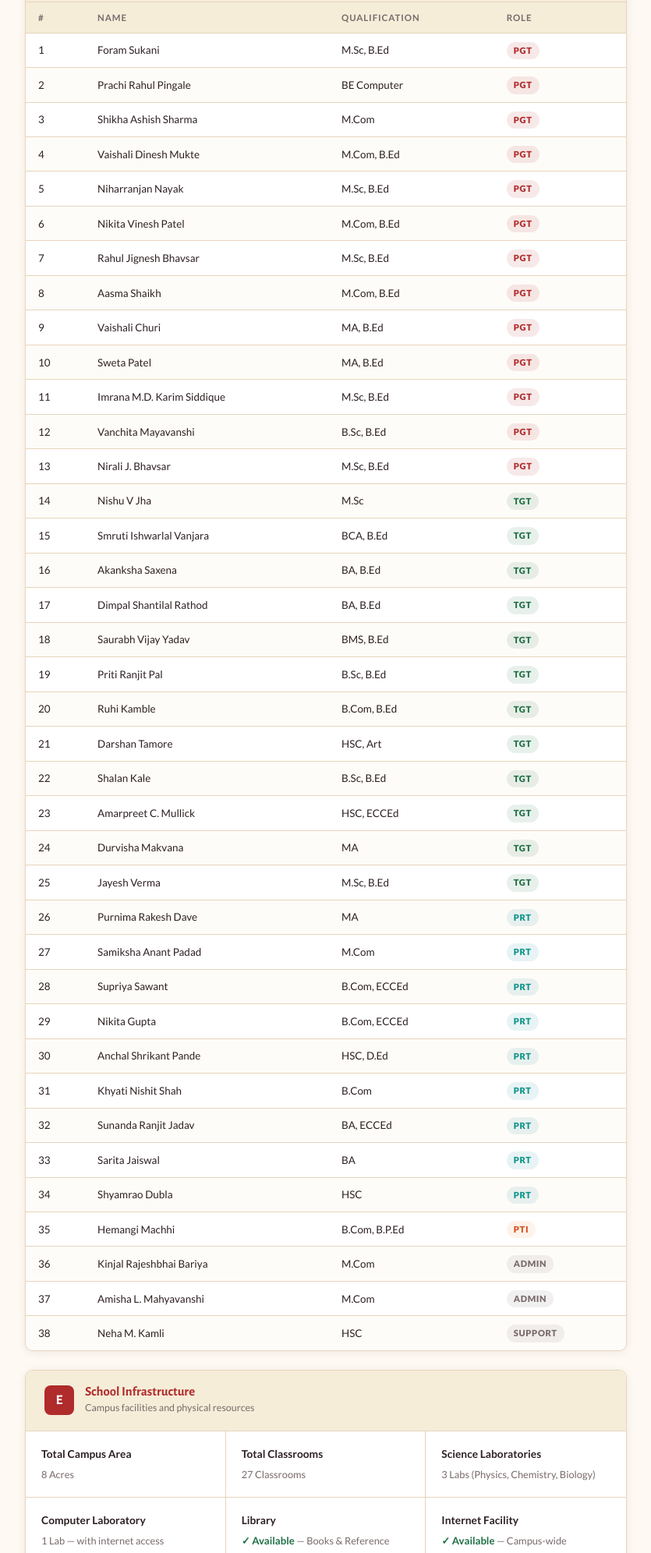
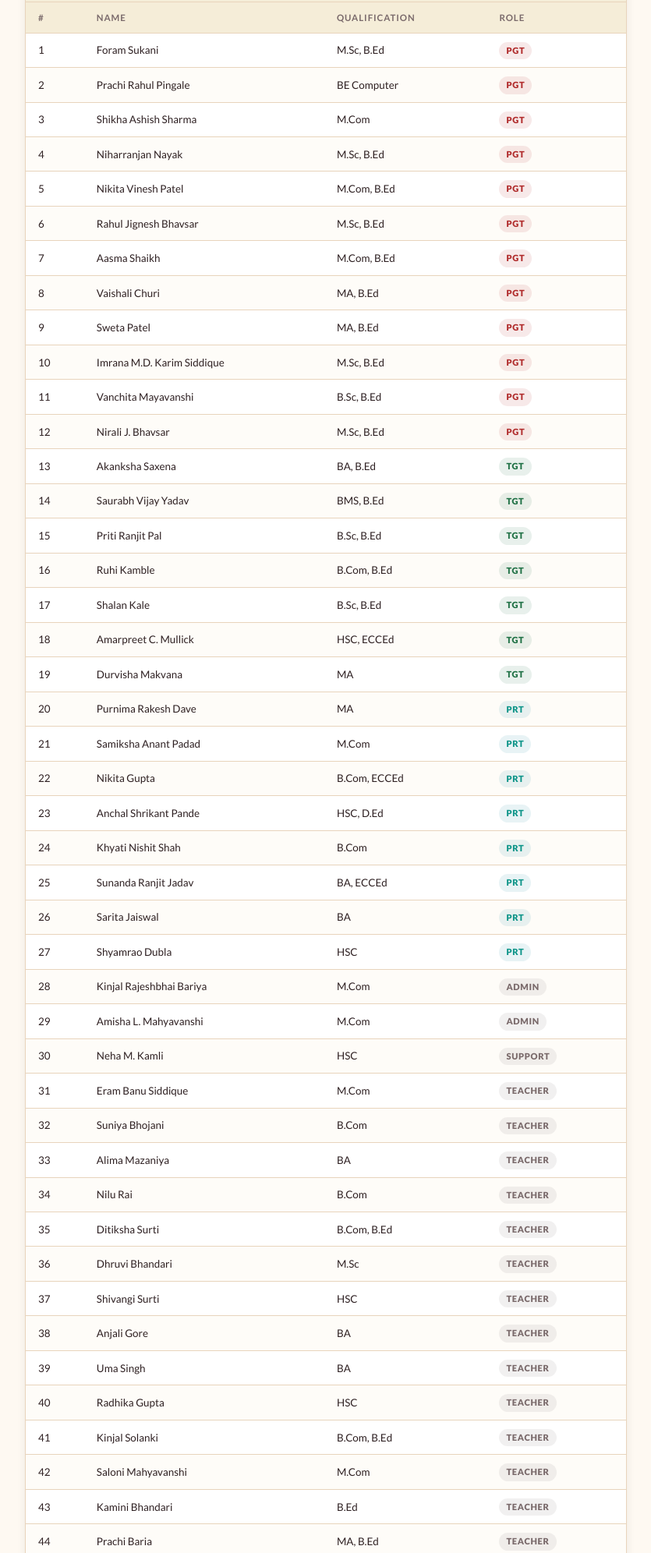
Before and after one commit to soham24/agratha-academy, a plain HTML site: page mandatory-public-disclosure.html in a window 1280 px wide. Shown: the part 3291-5283 px from the top of the page at 78% size, without its empty margins (352-1187 px from the left). Drawn offline with nearby package versions, Linux system fonts and the light colour scheme.

Commit message:
Update teaching staff list and totals

```diff
--- a/mandatory-public-disclosure.html
+++ b/mandatory-public-disclosure.html
@@ -961,24 +961,28 @@
 
             <div class="mini-stats">
               <div class="mini-stat">
-                <strong>38</strong>
+                <strong>48</strong>
                 <span>Total Staff</span>
               </div>
               <div class="mini-stat">
-                <strong>13</strong>
+                <strong>12</strong>
                 <span>PGT</span>
               </div>
               <div class="mini-stat">
-                <strong>12</strong>
+                <strong>7</strong>
                 <span>TGT</span>
               </div>
               <div class="mini-stat">
-                <strong>9</strong>
+                <strong>8</strong>
                 <span>PRT</span>
               </div>
               <div class="mini-stat">
-                <strong>1</strong>
-                <span>PTI</span>
+                <strong>16</strong>
+                <span>Teachers</span>
+              </div>
+              <div class="mini-stat">
+                <strong>2</strong>
+                <span>Part-time</span>
               </div>
               <div class="mini-stat">
                 <strong>3</strong>
@@ -986,11 +990,7 @@
               </div>
               <div class="mini-stat">
                 <strong>MA / M.Sc</strong>
-                <span>Min. PGT Qualification</span>
-              </div>
-              <div class="mini-stat">
-                <strong>B.Ed</strong>
-                <span>Min. Teaching Cert.</span>
+                <span>Postgraduate Qualifications</span>
               </div>
             </div>
 
@@ -1021,41 +1021,51 @@
                 <tr><td>1</td><td>Foram Sukani</td><td>M.Sc, B.Ed</td><td><span class="role-pill rp-pgt">PGT</span></td></tr>
                 <tr><td>2</td><td>Prachi Rahul Pingale</td><td>BE Computer</td><td><span class="role-pill rp-pgt">PGT</span></td></tr>
                 <tr><td>3</td><td>Shikha Ashish Sharma</td><td>M.Com</td><td><span class="role-pill rp-pgt">PGT</span></td></tr>
-                <tr><td>4</td><td>Vaishali Dinesh Mukte</td><td>M.Com, B.Ed</td><td><span class="role-pill rp-pgt">PGT</span></td></tr>
-                <tr><td>5</td><td>Niharranjan Nayak</td><td>M.Sc, B.Ed</td><td><span class="role-pill rp-pgt">PGT</span></td></tr>
-                <tr><td>6</td><td>Nikita Vinesh Patel</td><td>M.Com, B.Ed</td><td><span class="role-pill rp-pgt">PGT</span></td></tr>
-                <tr><td>7</td><td>Rahul Jignesh Bhavsar</td><td>M.Sc, B.Ed</td><td><span class="role-pill rp-pgt">PGT</span></td></tr>
-                <tr><td>8</td><td>Aasma Shaikh</td><td>M.Com, B.Ed</td><td><span class="role-pill rp-pgt">PGT</span></td></tr>
-                <tr><td>9</td><td>Vaishali Churi</td><td>MA, B.Ed</td><td><span class="role-pill rp-pgt">PGT</span></td></tr>
-                <tr><td>10</td><td>Sweta Patel</td><td>MA, B.Ed</td><td><span class="role-pill rp-pgt">PGT</span></td></tr>
-                <tr><td>11</td><td>Imrana M.D. Karim Siddique</td><td>M.Sc, B.Ed</td><td><span class="role-pill rp-pgt">PGT</span></td></tr>
-                <tr><td>12</td><td>Vanchita Mayavanshi</td><td>B.Sc, B.Ed</td><td><span class="role-pill rp-pgt">PGT</span></td></tr>
-                <tr><td>13</td><td>Nirali J. Bhavsar</td><td>M.Sc, B.Ed</td><td><span class="role-pill rp-pgt">PGT</span></td></tr>
-                <tr><td>14</td><td>Nishu V Jha</td><td>M.Sc</td><td><span class="role-pill rp-tgt">TGT</span></td></tr>
-                <tr><td>15</td><td>Smruti Ishwarlal Vanjara</td><td>BCA, B.Ed</td><td><span class="role-pill rp-tgt">TGT</span></td></tr>
-                <tr><td>16</td><td>Akanksha Saxena</td><td>BA, B.Ed</td><td><span class="role-pill rp-tgt">TGT</span></td></tr>
-                <tr><td>17</td><td>Dimpal Shantilal Rathod</td><td>BA, B.Ed</td><td><span class="role-pill rp-tgt">TGT</span></td></tr>
-                <tr><td>18</td><td>Saurabh Vijay Yadav</td><td>BMS, B.Ed</td><td><span class="role-pill rp-tgt">TGT</span></td></tr>
-                <tr><td>19</td><td>Priti Ranjit Pal</td><td>B.Sc, B.Ed</td><td><span class="role-pill rp-tgt">TGT</span></td></tr>
-                <tr><td>20</td><td>Ruhi Kamble</td><td>B.Com, B.Ed</td><td><span class="role-pill rp-tgt">TGT</span></td></tr>
-                <tr><td>21</td><td>Darshan Tamore</td><td>HSC, Art</td><td><span class="role-pill rp-tgt">TGT</span></td></tr>
-                <tr><td>22</td><td>Shalan Kale</td><td>B.Sc, B.Ed</td><td><span class="role-pill rp-tgt">TGT</span></td></tr>
-                <tr><td>23</td><td>Amarpreet C. Mullick</td><td>HSC, ECCEd</td><td><span class="role-pill rp-tgt">TGT</span></td></tr>
-                <tr><td>24</td><td>Durvisha Makvana</td><td>MA</td><td><span class="role-pill rp-tgt">TGT</span></td></tr>
-                <tr><td>25</td><td>Jayesh Verma</td><td>M.Sc, B.Ed</td><td><span class="role-pill rp-tgt">TGT</span></td></tr>
-                <tr><td>26</td><td>Purnima Rakesh Dave</td><td>MA</td><td><span class="role-pill rp-prt">PRT</span></td></tr>
-                <tr><td>27</td><td>Samiksha Anant Padad</td><td>M.Com</td><td><span class="role-pill rp-prt">PRT</span></td></tr>
-                <tr><td>28</td><td>Supriya Sawant</td><td>B.Com, ECCEd</td><td><span class="role-pill rp-prt">PRT</span></td></tr>
-                <tr><td>29</td><td>Nikita Gupta</td><td>B.Com, ECCEd</td><td><span class="role-pill rp-prt">PRT</span></td></tr>
-                <tr><td>30</td><td>Anchal Shrikant Pande</td><td>HSC, D.Ed</td><td><span class="role-pill rp-prt">PRT</span></td></tr>
-                <tr><td>31</td><td>Khyati Nishit Shah</td><td>B.Com</td><td><span class="role-pill rp-prt">PRT</span></td></tr>
-                <tr><td>32</td><td>Sunanda Ranjit Jadav</td><td>BA, ECCEd</td><td><span class="role-pill rp-prt">PRT</span></td></tr>
-                <tr><td>33</td><td>Sarita Jaiswal</td><td>BA</td><td><span class="role-pill rp-prt">PRT</span></td></tr>
-                <tr><td>34</td><td>Shyamrao Dubla</td><td>HSC</td><td><span class="role-pill rp-prt">PRT</span></td></tr>
-                <tr><td>35</td><td>Hemangi Machhi</td><td>B.Com, B.P.Ed</td><td><span class="role-pill rp-pti">PTI</span></td></tr>
-                <tr><td>36</td><td>Kinjal Rajeshbhai Bariya</td><td>M.Com</td><td><span class="role-pill rp-oth">Admin</span></td></tr>
-                <tr><td>37</td><td>Amisha L. Mahyavanshi</td><td>M.Com</td><td><span class="role-pill rp-oth">Admin</span></td></tr>
-                <tr><td>38</td><td>Neha M. Kamli</td><td>HSC</td><td><span class="role-pill rp-oth">Support</span></td></tr>
+                <tr><td>4</td><td>Niharranjan Nayak</td><td>M.Sc, B.Ed</td><td><span class="role-pill rp-pgt">PGT</span></td></tr>
+                <tr><td>5</td><td>Nikita Vinesh Patel</td><td>M.Com, B.Ed</td><td><span class="role-pill rp-pgt">PGT</span></td></tr>
+                <tr><td>6</td><td>Rahul Jignesh Bhavsar</td><td>M.Sc, B.Ed</td><td><span class="role-pill rp-pgt">PGT</span></td></tr>
+                <tr><td>7</td><td>Aasma Shaikh</td><td>M.Com, B.Ed</td><td><span class="role-pill rp-pgt">PGT</span></td></tr>
+                <tr><td>8</td><td>Vaishali Churi</td><td>MA, B.Ed</td><td><span class="role-pill rp-pgt">PGT</span></td></tr>
+                <tr><td>9</td><td>Sweta Patel</td><td>MA, B.Ed</td><td><span class="role-pill rp-pgt">PGT</span></td></tr>
+                <tr><td>10</td><td>Imrana M.D. Karim Siddique</td><td>M.Sc, B.Ed</td><td><span class="role-pill rp-pgt">PGT</span></td></tr>
+                <tr><td>11</td><td>Vanchita Mayavanshi</td><td>B.Sc, B.Ed</td><td><span class="role-pill rp-pgt">PGT</span></td></tr>
+                <tr><td>12</td><td>Nirali J. Bhavsar</td><td>M.Sc, B.Ed</td><td><span class="role-pill rp-pgt">PGT</span></td></tr>
+                <tr><td>13</td><td>Akanksha Saxena</td><td>BA, B.Ed</td><td><span class="role-pill rp-tgt">TGT</span></td></tr>
+                <tr><td>14</td><td>Saurabh Vijay Yadav</td><td>BMS, B.Ed</td><td><span class="role-pill rp-tgt">TGT</span></td></tr>
+                <tr><td>15</td><td>Priti Ranjit Pal</td><td>B.Sc, B.Ed</td><td><span class="role-pill rp-tgt">TGT</span></td></tr>
+                <tr><td>16</td><td>Ruhi Kamble</td><td>B.Com, B.Ed</td><td><span class="role-pill rp-tgt">TGT</span></td></tr>
+                <tr><td>17</td><td>Shalan Kale</td><td>B.Sc, B.Ed</td><td><span class="role-pill rp-tgt">TGT</span></td></tr>
+                <tr><td>18</td><td>Amarpreet C. Mullick</td><td>HSC, ECCEd</td><td><span class="role-pill rp-tgt">TGT</span></td></tr>
+                <tr><td>19</td><td>Durvisha Makvana</td><td>MA</td><td><span class="role-pill rp-tgt">TGT</span></td></tr>
+                <tr><td>20</td><td>Purnima Rakesh Dave</td><td>MA</td><td><span class="role-pill rp-prt">PRT</span></td></tr>
+                <tr><td>21</td><td>Samiksha Anant Padad</td><td>M.Com</td><td><span class="role-pill rp-prt">PRT</span></td></tr>
+                <tr><td>22</td><td>Nikita Gupta</td><td>B.Com, ECCEd</td><td><span class="role-pill rp-prt">PRT</span></td></tr>
+                <tr><td>23</td><td>Anchal Shrikant Pande</td><td>HSC, D.Ed</td><td><span class="role-pill rp-prt">PRT</span></td></tr>
+                <tr><td>24</td><td>Khyati Nishit Shah</td><td>B.Com</td><td><span class="role-pill rp-prt">PRT</span></td></tr>
+                <tr><td>25</td><td>Sunanda Ranjit Jadav</td><td>BA, ECCEd</td><td><span class="role-pill rp-prt">PRT</span></td></tr>
+                <tr><td>26</td><td>Sarita Jaiswal</td><td>BA</td><td><span class="role-pill rp-prt">PRT</span></td></tr>
+                <tr><td>27</td><td>Shyamrao Dubla</td><td>HSC</td><td><span class="role-pill rp-prt">PRT</span></td></tr>
+                <tr><td>28</td><td>Kinjal Rajeshbhai Bariya</td><td>M.Com</td><td><span class="role-pill rp-oth">Admin</span></td></tr>
+                <tr><td>29</td><td>Amisha L. Mahyavanshi</td><td>M.Com</td><td><span class="role-pill rp-oth">Admin</span></td></tr>
+                <tr><td>30</td><td>Neha M. Kamli</td><td>HSC</td><td><span class="role-pill rp-oth">Support</span></td></tr>
+                <tr><td>31</td><td>Eram Banu Siddique</td><td>M.Com</td><td><span class="role-pill rp-oth">Teacher</span></td></tr>
+                <tr><td>32</td><td>Suniya Bhojani</td><td>B.Com</td><td><span class="role-pill rp-oth">Teacher</span></td></tr>
+                <tr><td>33</td><td>Alima Mazaniya</td><td>BA</td><td><span class="role-pill rp-oth">Teacher</span></td></tr>
+                <tr><td>34</td><td>Nilu Rai</td><td>B.Com</td><td><span class="role-pill rp-oth">Teacher</span></td></tr>
+                <tr><td>35</td><td>Ditiksha Surti</td><td>B.Com, B.Ed</td><td><span class="role-pill rp-oth">Teacher</span></td></tr>
+                <tr><td>36</td><td>Dhruvi Bhandari</td><td>M.Sc</td><td><span class="role-pill rp-oth">Teacher</span></td></tr>
+                <tr><td>37</td><td>Shivangi Surti</td><td>HSC</td><td><span class="role-pill rp-oth">Teacher</span></td></tr>
+                <tr><td>38</td><td>Anjali Gore</td><td>BA</td><td><span class="role-pill rp-oth">Teacher</span></td></tr>
+                <tr><td>39</td><td>Uma Singh</td><td>BA</td><td><span class="role-pill rp-oth">Teacher</span></td></tr>
+                <tr><td>40</td><td>Radhika Gupta</td><td>HSC</td><td><span class="role-pill rp-oth">Teacher</span></td></tr>
+                <tr><td>41</td><td>Kinjal Solanki</td><td>B.Com, B.Ed</td><td><span class="role-pill rp-oth">Teacher</span></td></tr>
+                <tr><td>42</td><td>Saloni Mahyavanshi</td><td>M.Com</td><td><span class="role-pill rp-oth">Teacher</span></td></tr>
+                <tr><td>43</td><td>Kamini Bhandari</td><td>B.Ed</td><td><span class="role-pill rp-oth">Teacher</span></td></tr>
+                <tr><td>44</td><td>Prachi Baria</td><td>MA, B.Ed</td><td><span class="role-pill rp-oth">Teacher</span></td></tr>
+                <tr><td>45</td><td>Akash Bhoye</td><td>Part-time</td><td><span class="role-pill rp-oth">Part-time</span></td></tr>
+                <tr><td>46</td><td>Rinkal Mistry</td><td>ECCEd</td><td><span class="role-pill rp-oth">Teacher</span></td></tr>
+                <tr><td>47</td><td>Divyata Panchal</td><td>B.Com, B.Ed</td><td><span class="role-pill rp-oth">Teacher</span></td></tr>
+                <tr><td>48</td><td>Shyam Naidu</td><td>Part-time</td><td><span class="role-pill rp-oth">Part-time</span></td></tr>
               </tbody>
             </table>
 
```
